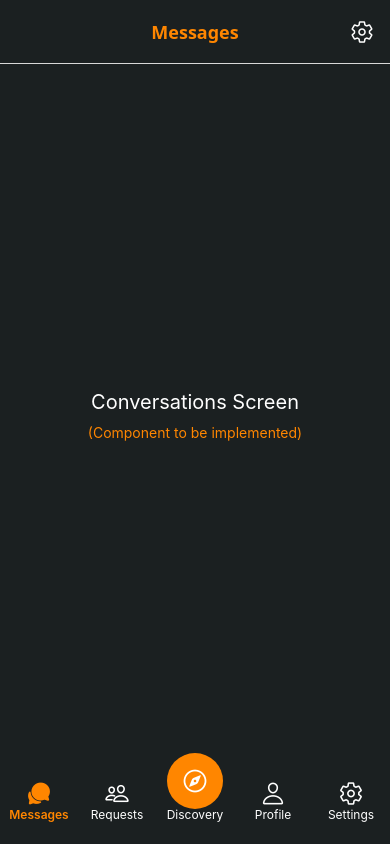
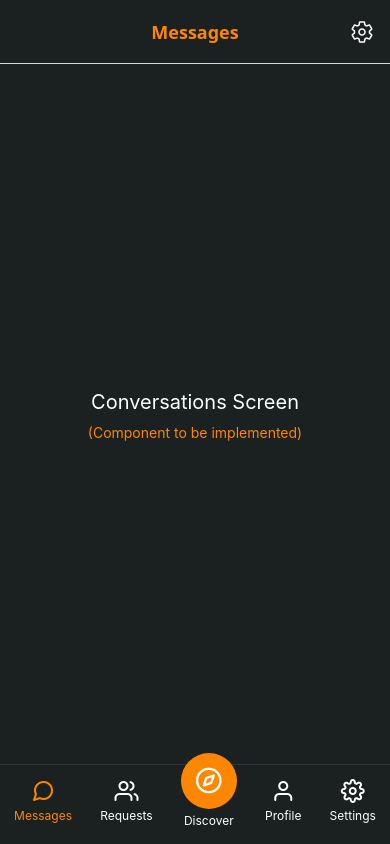
Before and after one commit to farandead/GymPartnerApp, a React Native app: screen /Conversations in a window 390 px wide. Built offline with nearby package versions, Linux system fonts and the light colour scheme.

Commit message:
Moved bottom navigation to a seperate component

```diff
--- a/src/components/BottomTabBar.tsx
+++ b/src/components/BottomTabBar.tsx
@@ -9,23 +9,26 @@ export const BottomTabBar: React.FC<BottomTabBarProps> = ({
   navigation,
 }) => {
   return (
-    <View className="flex-row h-16 items-center justify-around bg-pump-black border-t border-pump-white/10">
+    <View className="flex-row h-20 items-center justify-around bg-pump-black border-t border-pump-white/10 pb-2">
       {state.routes.map((route, index) => {
         const { options } = descriptors[route.key];
         const label = options.tabBarLabel ?? options.title ?? route.name;
         const isFocused = state.index === index;
+        const isDiscovery = route.name === 'Discovery';
 
         // Map route names to icon names
         const getIconName = () => {
           switch (route.name) {
             case 'Profile':
               return 'user';
-            case 'Discover':
+            case 'Discovery':
               return 'compass';
-            case 'People':
+            case 'Requests':
               return 'users';
             case 'Messages':
               return 'message-circle';
+            case 'Settings':
+              return 'settings';
             default:
               return 'circle';
           }
@@ -47,22 +50,44 @@ export const BottomTabBar: React.FC<BottomTabBarProps> = ({
           <TouchableOpacity
             key={route.key}
             onPress={onPress}
-            className="items-center justify-center px-3 py-2"
+            style={{
+              alignItems: 'center',
+              justifyContent: 'center',
+              paddingHorizontal: 12,
+              paddingVertical: 8,
+              // Add negative margin-top only to the Discovery tab
+              marginTop: isDiscovery ? -20 : 0,
+            }}
             accessibilityRole="button"
             accessibilityState={isFocused ? { selected: true } : {}}
             accessibilityLabel={`${label} tab`}
           >
-            <Icon
-              name={getIconName()}
-              size={24}
-              color={isFocused ? '#FF8600' : '#FFFFFF'}
-            />
+            {isDiscovery ? (
+              <View
+                style={{
+                  backgroundColor: '#FF8600',
+                  borderRadius: 30,
+                  width: 56,
+                  height: 56,
+                  alignItems: 'center',
+                  justifyContent: 'center',
+                }}
+              >
+                <Icon name={getIconName()} size={28} color="#FFFFFF" />
+              </View>
+            ) : (
+              <Icon
+                name={getIconName()}
+                size={24}
+                color={isFocused ? '#FF8600' : '#FFFFFF'}
+              />
+            )}
             <Text
               className={`text-xs mt-1 ${
                 isFocused ? 'text-pump-orange' : 'text-pump-white'
               }`}
             >
-              {label}
+              {typeof label === 'string' ? label : route.name}
             </Text>
           </TouchableOpacity>
         );
--- a/src/navigation/RootNavigator.tsx
+++ b/src/navigation/RootNavigator.tsx
@@ -30,6 +30,7 @@ import { DiscoverScreen } from '~/features/matching/screens';
 //   MessageSettingsScreen
 // } from '~/features/messaging/screens';
 
+import { BottomTabBar } from '~/components/BottomTabBar';
 import { NotificationPermissionScreen } from '~/features/notifications/screens';
 import { ProfileSetupScreen } from '~/features/profile/screens';
 import {
@@ -318,92 +319,44 @@ const MainNavigator = () => {
   try {
     return (
       <MainTab.Navigator
-        screenOptions={({ route }) => ({
+        tabBar={props => <BottomTabBar {...props} />}
+        screenOptions={{
           headerShown: false,
-          tabBarStyle: {
-            backgroundColor: '#1B2021',
-            borderTopWidth: 0,
-            height: 80,
-            paddingTop: 10,
-            paddingBottom: 20,
-          },
-          tabBarActiveTintColor: '#FF8600',
-          tabBarInactiveTintColor: '#FFFFFF',
-          tabBarLabel: ({ focused, color }) => (
-            <Text
-              className={`text-xs ${focused ? 'font-semibold' : 'font-normal'} mb-1`}
-              style={{ color }}
-            >
-              {route.name}
-            </Text>
-          ),
-        })}
+        }}
       >
         <MainTab.Screen
           name="Messages"
           component={MessagingNavigator}
           options={{
-            tabBarIcon: ({ focused, color, size }) => (
-              <Ionicons
-                name={focused ? 'chatbubbles' : 'chatbubbles-outline'}
-                size={size}
-                color={color}
-              />
-            ),
+            title: 'Messages'
           }}
         />
         <MainTab.Screen
           name="Requests"
           component={RequestsNavigator}
           options={{
-            tabBarIcon: ({ focused, color, size }) => (
-              <Ionicons
-                name={focused ? 'people' : 'people-outline'}
-                size={size}
-                color={color}
-              />
-            ),
+            title: 'Requests'
           }}
         />
         <MainTab.Screen
           name="Discovery"
           component={DiscoveryNavigator}
           options={{
-            tabBarIcon: ({ focused }) => (
-              <View className="bg-pump-orange rounded-full w-14 h-14 items-center justify-center -mt-6">
-                <Ionicons
-                  name={focused ? 'compass' : 'compass-outline'}
-                  size={28}
-                  color="#FFFFFF"
-                />
-              </View>
-            ),
+            title: 'Discover'
           }}
         />
         <MainTab.Screen
           name="Profile"
           component={ProfileNavigator}
           options={{
-            tabBarIcon: ({ focused, color, size }) => (
-              <Ionicons
-                name={focused ? 'person' : 'person-outline'}
-                size={size}
-                color={color}
-              />
-            ),
+            title: 'Profile'
           }}
         />
         <MainTab.Screen
           name="Settings"
           component={SettingsNavigator}
           options={{
-            tabBarIcon: ({ focused, color, size }) => (
-              <Ionicons
-                name={focused ? 'settings' : 'settings-outline'}
-                size={size}
-                color={color}
-              />
-            ),
+            title: 'Settings'
           }}
         />
       </MainTab.Navigator>
```
